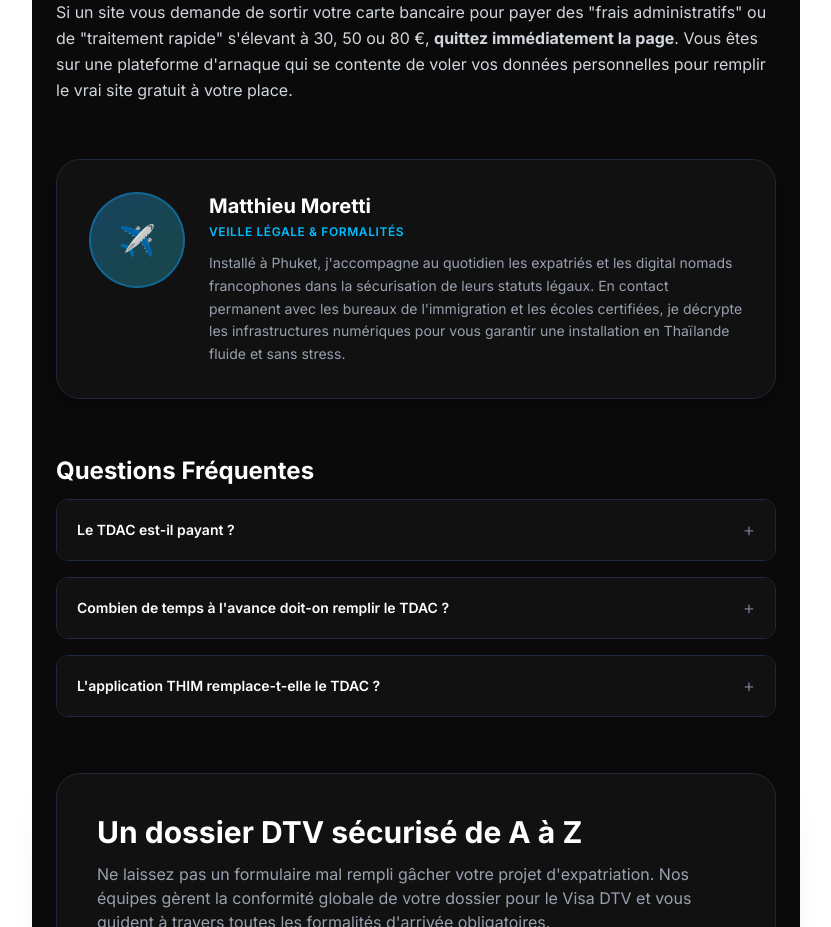
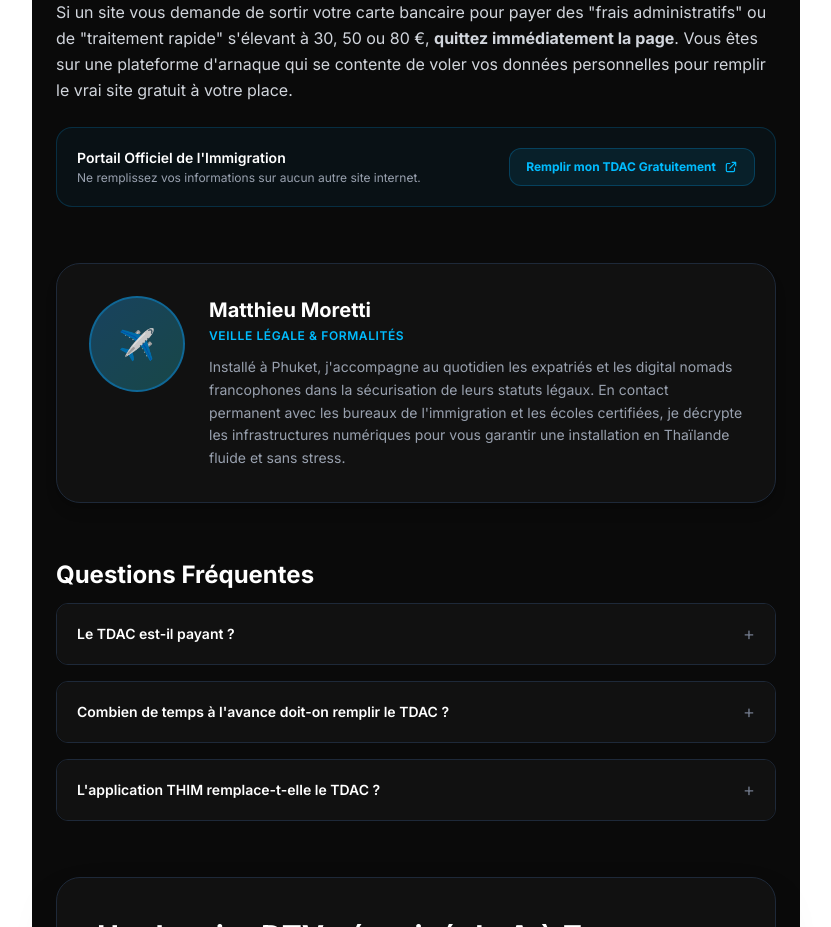
Before and after one commit to emaem-code/dtv-thailande, a Next.js app: page /blog/tdac-thailande-carte-arrivee in a window 1280 px wide. Shown: the part 2960-3887 px from the top of the page, without its empty margins (224-1055 px from the left). Built offline with nearby package versions, Linux system fonts and the light colour scheme.

Commit message:
ajout du lien direct officiel pour le tdac dans l article concerné partie 6

```diff
--- a/app/blog/tdac-thailande-carte-arrivee/page.tsx
+++ b/app/blog/tdac-thailande-carte-arrivee/page.tsx
@@ -205,6 +205,7 @@
         </p>
       </section>
 
+      {/* ── SECTION 6 AVEC LIEN OFFICIEL ── */}
       <section className="mb-12">
         <h2 id="pieges-eviter" className="text-2xl font-bold text-white mb-4 scroll-mt-24">
           6. Attention aux faux sites payants (Red Flags)
@@ -218,6 +219,23 @@
         <p className="mb-4">
           Si un site vous demande de sortir votre carte bancaire pour payer des &quot;frais administratifs&quot; ou de &quot;traitement rapide&quot; s'élevant à 30, 50 ou 80 €, <strong>quittez immédiatement la page</strong>. Vous êtes sur une plateforme d'arnaque qui se contente de voler vos données personnelles pour remplir le vrai site gratuit à votre place.
         </p>
+        <div className="mt-6 p-5 bg-sky-500/5 border border-sky-500/20 rounded-2xl flex flex-col sm:flex-row items-start sm:items-center justify-between gap-4">
+          <div>
+            <p className="text-white font-semibold text-sm">Portail Officiel de l'Immigration</p>
+            <p className="text-gray-400 text-xs mt-0.5">Ne remplissez vos informations sur aucun autre site internet.</p>
+          </div>
+          <a
+            href="https://www.immigration.go.th"
+            target="_blank"
+            rel="noopener noreferrer"
+            className="inline-flex items-center gap-2 bg-sky-500/10 hover:bg-sky-500/20 text-sky-400 font-bold text-xs px-4 py-2.5 rounded-xl border border-sky-500/25 transition-all whitespace-nowrap"
+          >
+            Remplir mon TDAC Gratuitement
+            <svg className="w-3.5 h-3.5" fill="none" stroke="currentColor" viewBox="0 0 24 24">
+              <path strokeLinecap="round" strokeLinejoin="round" strokeWidth={2} d="M10 6H6a2 2 0 00-2 2v10a2 2 0 002 2h10a2 2 0 002-2v-4M14 4h6m0 0v6m0-6L10 14" />
+            </svg>
+          </a>
+        </div>
       </section>
 
       {/* ── ENCART AUTEUR CORRIGÉ (E-E-A-T MAX) ── */}
```
